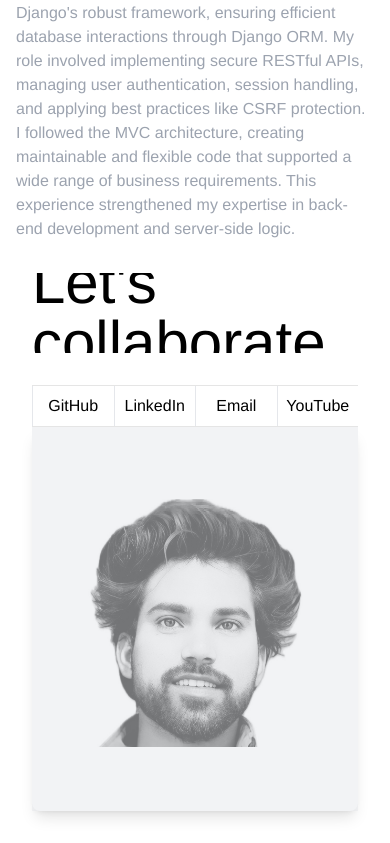
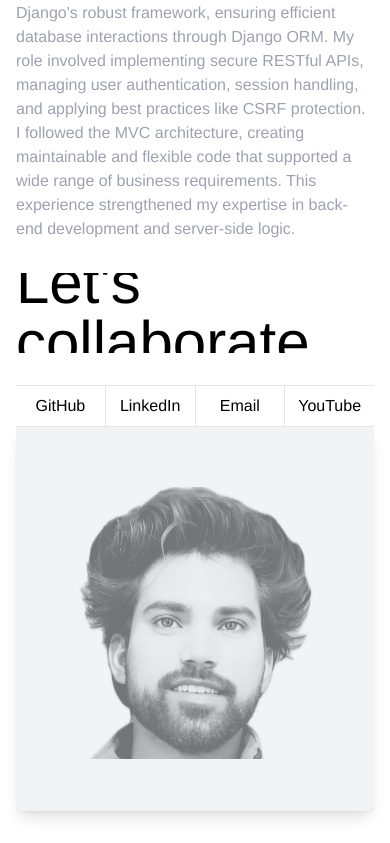
Before and after one commit to code-ashishkumar/portfolio, a React (Vite) app: page /about in a window 390 px wide. Shown: the part 2031-2874 px from the top of the page. Built offline with nearby package versions, Linux system fonts and the light colour scheme.

Commit message:
Footer changes

```diff
--- a/src/components/Footer.tsx
+++ b/src/components/Footer.tsx
@@ -31,7 +31,7 @@ const Footer = () => {
   const [isHovered, setIsHovered] = useState(false);
   return (
     <>
-      <div className="flex px-8 justify-center items-center bg-white">
+      <div className="flex min-[320px]:px-4 lg:px-8 justify-center items-center bg-white">
         <div
           className="relative overflow-hidden h-20 w-full text-start"
           onMouseEnter={() => setIsHovered(true)}
@@ -56,15 +56,16 @@ const Footer = () => {
       </div>
       <footer className="bg-white text-black py-8">
         {/* Top Section with Social Media Links */}
-        <div className="px-8 flex-1 flex-col items-center justify-center shrink ">
+        <div className="min-[320px]:px-4 lg:px-8 flex-1 flex-col items-center justify-center shrink ">
           <motion.div
             className="flex  border-y text-center border-neutral-200  divide-x "
             initial={{ opacity: 0, y: 20 }}
             animate={{ opacity: 1, y: 0 }}
             transition={{ duration: 0.4, ease: "easeOut" }}
           >
+            {window.innerWidth > 768 ? (
               <motion.div
-              className="p-2 text-start  w-60 hidden lg:block "
+                className="p-2 text-start  w-60 min-[320px]:hidden "
                 rel="noopener noreferrer"
               >
                 <motion.h1
@@ -80,7 +81,7 @@ const Footer = () => {
                   Name
                 </motion.h1>
               </motion.div>
-
+            ) : null}
             {socialLinks.map((link, index) => (
               <motion.a
                 key={index}
```
Lines whose indentation alone changed are shown as unchanged.
